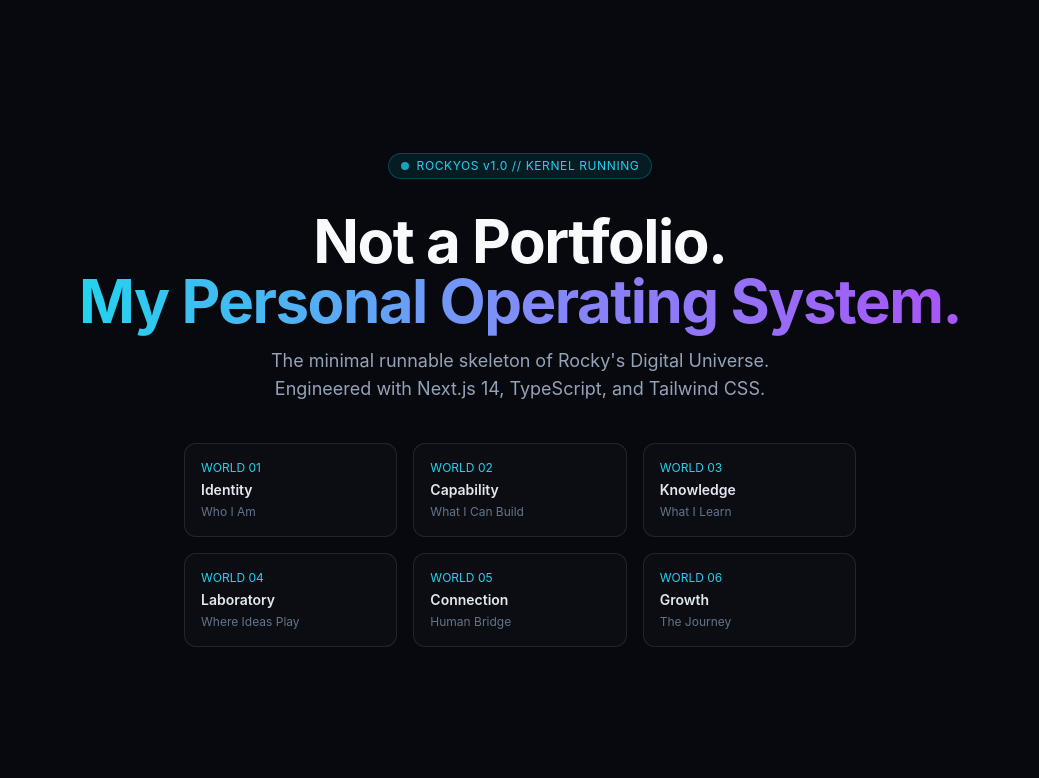
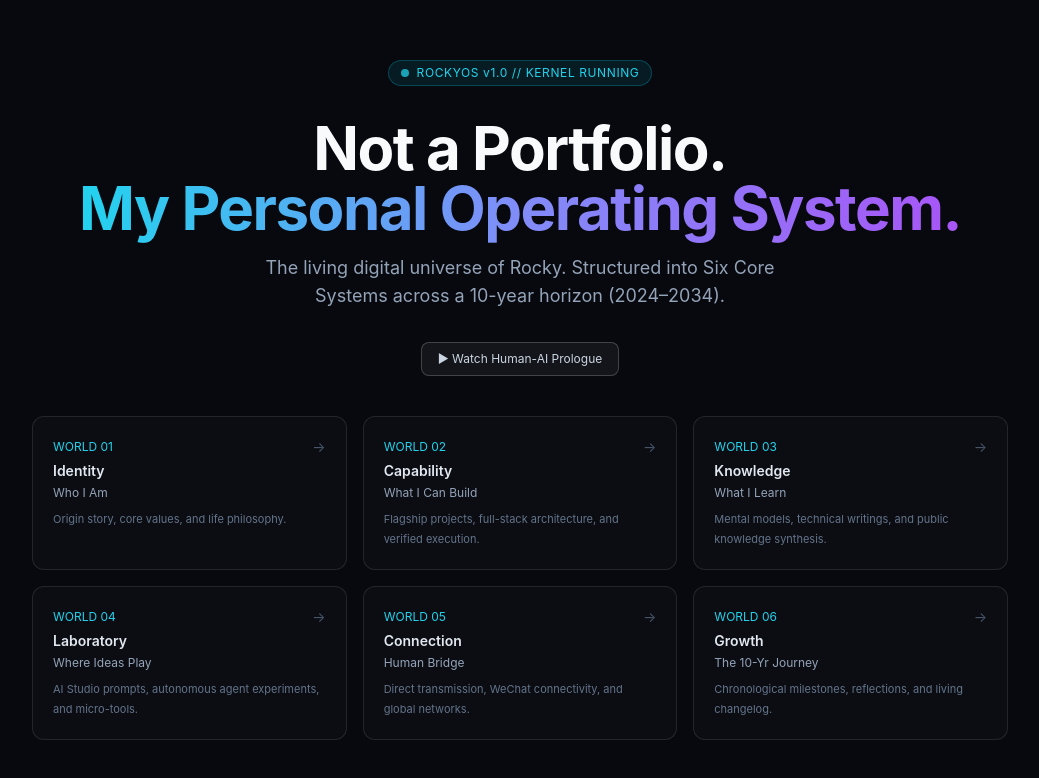
Before and after one commit to rockybuildingaiweb3-boop/Rocky-Digital-Universe, a Next.js app: page / in a window 1280 px wide. Shown: the top 778 px of the page, without its empty margins (120-1159 px from the left). Built offline with nearby package versions, Linux system fonts and the light colour scheme.

Commit message:
feat(routing): establish Next.js App Router structure for Six Worlds and Opening Prologue

```diff
--- /dev/null
+++ b/app/capability/page.tsx
@@ -0,0 +1,21 @@
+import type { Metadata } from "next";
+
+export const metadata: Metadata = {
+  title: "World 02: Capability // What I Can Build — RockyOS",
+  description: "Flagship engineering projects, full-stack architecture, and skills matrix.",
+};
+
+export default function CapabilityPage() {
+  return (
+    <main className="flex min-h-screen flex-col items-center justify-center p-6 text-center">
+      <div className="text-xs font-mono text-cyan-400 mb-2">WORLD 02 // CAPABILITY SYSTEM</div>
+      <h1 className="text-3xl font-bold mb-4">What I Can Build</h1>
+      <p className="max-w-md text-slate-400 text-sm mb-6">
+        Flagship projects, technical architectures, and verified engineering execution.
+      </p>
+      <a href="/" className="text-xs font-mono text-cyan-400 hover:underline">
+        &larr; Back to Universe Map
+      </a>
+    </main>
+  );
+}
--- /dev/null
+++ b/app/connection/page.tsx
@@ -0,0 +1,21 @@
+import type { Metadata } from "next";
+
+export const metadata: Metadata = {
+  title: "World 05: Connection // Human Bridge — RockyOS",
+  description: "Direct transmission, WeChat QR connection, and global collaboration channels.",
+};
+
+export default function ConnectionPage() {
+  return (
+    <main className="flex min-h-screen flex-col items-center justify-center p-6 text-center">
+      <div className="text-xs font-mono text-cyan-400 mb-2">WORLD 05 // CONNECTION SYSTEM</div>
+      <h1 className="text-3xl font-bold mb-4">Human Bridge</h1>
+      <p className="max-w-md text-slate-400 text-sm mb-6">
+        Direct transmission, WeChat connectivity, and global cross-border bridges.
+      </p>
+      <a href="/" className="text-xs font-mono text-cyan-400 hover:underline">
+        &larr; Back to Universe Map
+      </a>
+    </main>
+  );
+}
--- /dev/null
+++ b/app/growth/page.tsx
@@ -0,0 +1,21 @@
+import type { Metadata } from "next";
+
+export const metadata: Metadata = {
+  title: "World 06: Growth // The 10-Year Journey — RockyOS",
+  description: "Chronological milestone timeline and living changelog across 2024–2034.",
+};
+
+export default function GrowthPage() {
+  return (
+    <main className="flex min-h-screen flex-col items-center justify-center p-6 text-center">
+      <div className="text-xs font-mono text-cyan-400 mb-2">WORLD 06 // GROWTH SYSTEM</div>
+      <h1 className="text-3xl font-bold mb-4">The Journey</h1>
+      <p className="max-w-md text-slate-400 text-sm mb-6">
+        A decade of compounding growth, milestones, reflections, and version updates.
+      </p>
+      <a href="/" className="text-xs font-mono text-cyan-400 hover:underline">
+        &larr; Back to Universe Map
+      </a>
+    </main>
+  );
+}
--- /dev/null
+++ b/app/identity/page.tsx
@@ -0,0 +1,21 @@
+import type { Metadata } from "next";
+
+export const metadata: Metadata = {
+  title: "World 01: Identity // Who I Am — RockyOS",
+  description: "Biography, origin story, core values, and life philosophy.",
+};
+
+export default function IdentityPage() {
+  return (
+    <main className="flex min-h-screen flex-col items-center justify-center p-6 text-center">
+      <div className="text-xs font-mono text-cyan-400 mb-2">WORLD 01 // IDENTITY SYSTEM</div>
+      <h1 className="text-3xl font-bold mb-4">Who I Am</h1>
+      <p className="max-w-md text-slate-400 text-sm mb-6">
+        The origin story, core values, and life philosophy of Rocky.
+      </p>
+      <a href="/" className="text-xs font-mono text-cyan-400 hover:underline">
+        &larr; Back to Universe Map
+      </a>
+    </main>
+  );
+}
--- /dev/null
+++ b/app/knowledge/page.tsx
@@ -0,0 +1,21 @@
+import type { Metadata } from "next";
+
+export const metadata: Metadata = {
+  title: "World 03: Knowledge // What I Learn — RockyOS",
+  description: "Synthesized mental models, engineering deep-dives, and reading vault.",
+};
+
+export default function KnowledgePage() {
+  return (
+    <main className="flex min-h-screen flex-col items-center justify-center p-6 text-center">
+      <div className="text-xs font-mono text-cyan-400 mb-2">WORLD 03 // KNOWLEDGE SYSTEM</div>
+      <h1 className="text-3xl font-bold mb-4">What I Learn</h1>
+      <p className="max-w-md text-slate-400 text-sm mb-6">
+        Mental models, technical writings, and public knowledge synthesis.
+      </p>
+      <a href="/" className="text-xs font-mono text-cyan-400 hover:underline">
+        &larr; Back to Universe Map
+      </a>
+    </main>
+  );
+}
--- /dev/null
+++ b/app/laboratory/page.tsx
@@ -0,0 +1,21 @@
+import type { Metadata } from "next";
+
+export const metadata: Metadata = {
+  title: "World 04: Laboratory // Where Ideas Play — RockyOS",
+  description: "AI Studio prompt library, interactive demos, and experimental prototypes.",
+};
+
+export default function LaboratoryPage() {
+  return (
+    <main className="flex min-h-screen flex-col items-center justify-center p-6 text-center">
+      <div className="text-xs font-mono text-cyan-400 mb-2">WORLD 04 // LABORATORY SYSTEM</div>
+      <h1 className="text-3xl font-bold mb-4">Where Ideas Play</h1>
+      <p className="max-w-md text-slate-400 text-sm mb-6">
+        AI Studio prompts, autonomous agent experiments, and interactive micro-tools.
+      </p>
+      <a href="/" className="text-xs font-mono text-cyan-400 hover:underline">
+        &larr; Back to Universe Map
+      </a>
+    </main>
+  );
+}
--- /dev/null
+++ b/app/opening/page.tsx
@@ -0,0 +1,21 @@
+import type { Metadata } from "next";
+
+export const metadata: Metadata = {
+  title: "Prologue // The Awakening — Rocky's Digital Universe",
+  description: "A 4-scene narrative on human and artificial intelligence collaboration.",
+};
+
+export default function OpeningPage() {
+  return (
+    <main className="flex min-h-screen flex-col items-center justify-center p-6 text-center">
+      <div className="text-xs font-mono text-cyan-400 mb-2">PROLOGUE // SCENE STATE</div>
+      <h1 className="text-3xl font-bold mb-4">Human & AI Collaboration</h1>
+      <p className="max-w-md text-slate-400 text-sm mb-6">
+        &ldquo;From questioning, to understanding, to transcending together.&rdquo;
+      </p>
+      <a href="/" className="text-xs font-mono text-cyan-400 hover:underline">
+        &larr; Back to Universe Map
+      </a>
+    </main>
+  );
+}
--- a/app/page.tsx
+++ b/app/page.tsx
@@ -1,6 +1,23 @@
+import type { Metadata } from "next";
+import Link from "next/link";
+
+export const metadata: Metadata = {
+  title: "Rocky's Digital Universe // Personal Operating System",
+  description: "A 10-year personal operating system to document growth, showcase capabilities, and share knowledge.",
+};
+
+const WORLDS = [
+  { id: "01", name: "Identity", tagline: "Who I Am", route: "/identity", desc: "Origin story, core values, and life philosophy." },
+  { id: "02", name: "Capability", tagline: "What I Can Build", route: "/capability", desc: "Flagship projects, full-stack architecture, and verified execution." },
+  { id: "03", name: "Knowledge", tagline: "What I Learn", route: "/knowledge", desc: "Mental models, technical writings, and public knowledge synthesis." },
+  { id: "04", name: "Laboratory", tagline: "Where Ideas Play", route: "/laboratory", desc: "AI Studio prompts, autonomous agent experiments, and micro-tools." },
+  { id: "05", name: "Connection", tagline: "Human Bridge", route: "/connection", desc: "Direct transmission, WeChat connectivity, and global networks." },
+  { id: "06", name: "Growth", tagline: "The 10-Yr Journey", route: "/growth", desc: "Chronological milestones, reflections, and living changelog." },
+];
+
 export default function HomePage() {
   return (
-    <main className="flex min-h-screen flex-col items-center justify-center p-6 text-center">
+    <main className="flex min-h-screen flex-col items-center justify-center p-6 text-center max-w-5xl mx-auto">
       {/* Telemetry Status Pill */}
       <div className="inline-flex items-center gap-2 px-3 py-1 mb-8 rounded-full border border-cyan-500/30 bg-cyan-500/10 text-cyan-400 text-xs font-mono tracking-wider">
         <span className="w-2 h-2 rounded-full bg-cyan-400 animate-pulse" />
@@ -16,29 +33,38 @@ export default function HomePage() {
       </h1>
 
       {/* Subtitle / Mission */}
-      <p className="max-w-xl text-slate-400 text-base md:text-lg mb-10 leading-relaxed">
-        The minimal runnable skeleton of Rocky&apos;s Digital Universe.
-        Engineered with Next.js 14, TypeScript, and Tailwind CSS.
+      <p className="max-w-xl text-slate-400 text-base md:text-lg mb-8 leading-relaxed">
+        The living digital universe of Rocky. Structured into Six Core Systems across a 10-year horizon (2024–2034).
       </p>
 
-      {/* Six Worlds Minimal Nodes (Wireframe) */}
-      <div className="grid grid-cols-2 md:grid-cols-3 gap-4 max-w-2xl w-full text-left font-mono text-sm">
-        {[
-          { id: "01", name: "Identity", desc: "Who I Am" },
-          { id: "02", name: "Capability", desc: "What I Can Build" },
-          { id: "03", name: "Knowledge", desc: "What I Learn" },
-          { id: "04", name: "Laboratory", desc: "Where Ideas Play" },
-          { id: "05", name: "Connection", desc: "Human Bridge" },
-          { id: "06", name: "Growth", desc: "The Journey" },
-        ].map((world) => (
-          <div
+      {/* Opening Prologue CTA */}
+      <div className="mb-10">
+        <Link
+          href="/opening"
+          className="inline-flex items-center gap-2 px-4 py-2 rounded-lg border border-white/20 bg-white/5 hover:bg-white/10 hover:border-cyan-400/50 text-xs font-mono text-slate-300 transition-all"
+        >
+          <span>▶ Watch Human-AI Prologue</span>
+        </Link>
+      </div>
+
+      {/* Six Worlds Navigation Wireframe */}
+      <div className="grid grid-cols-1 sm:grid-cols-2 md:grid-cols-3 gap-4 w-full text-left font-mono text-sm">
+        {WORLDS.map((world) => (
+          <Link
             key={world.id}
-            className="p-4 rounded-xl border border-white/10 bg-white/[0.02] hover:border-cyan-500/40 hover:bg-white/[0.04] transition-all"
+            href={world.route}
+            className="p-5 rounded-xl border border-white/10 bg-white/[0.02] hover:border-cyan-500/40 hover:bg-white/[0.04] transition-all group"
           >
-            <div className="text-cyan-400 text-xs mb-1">WORLD {world.id}</div>
-            <div className="font-semibold text-slate-200">{world.name}</div>
-            <div className="text-xs text-slate-500 mt-1">{world.desc}</div>
-          </div>
+            <div className="flex items-center justify-between mb-1">
+              <span className="text-cyan-400 text-xs">WORLD {world.id}</span>
+              <span className="text-slate-600 group-hover:text-cyan-400 transition-colors">&rarr;</span>
+            </div>
+            <div className="font-semibold text-slate-200 group-hover:text-cyan-300 transition-colors">
+              {world.name}
+            </div>
+            <div className="text-xs text-slate-400 mt-1 font-sans">{world.tagline}</div>
+            <div className="text-[11px] text-slate-500 mt-2 font-sans line-clamp-2">{world.desc}</div>
+          </Link>
         ))}
       </div>
     </main>
```
Also changed, not shown: index.html (deleted, +0 -14 lines), legacy-vanilla/app.js (renamed from app/app.js), legacy-vanilla/index.html (renamed from app/index.html), legacy-vanilla/style.css (renamed from app/style.css).
